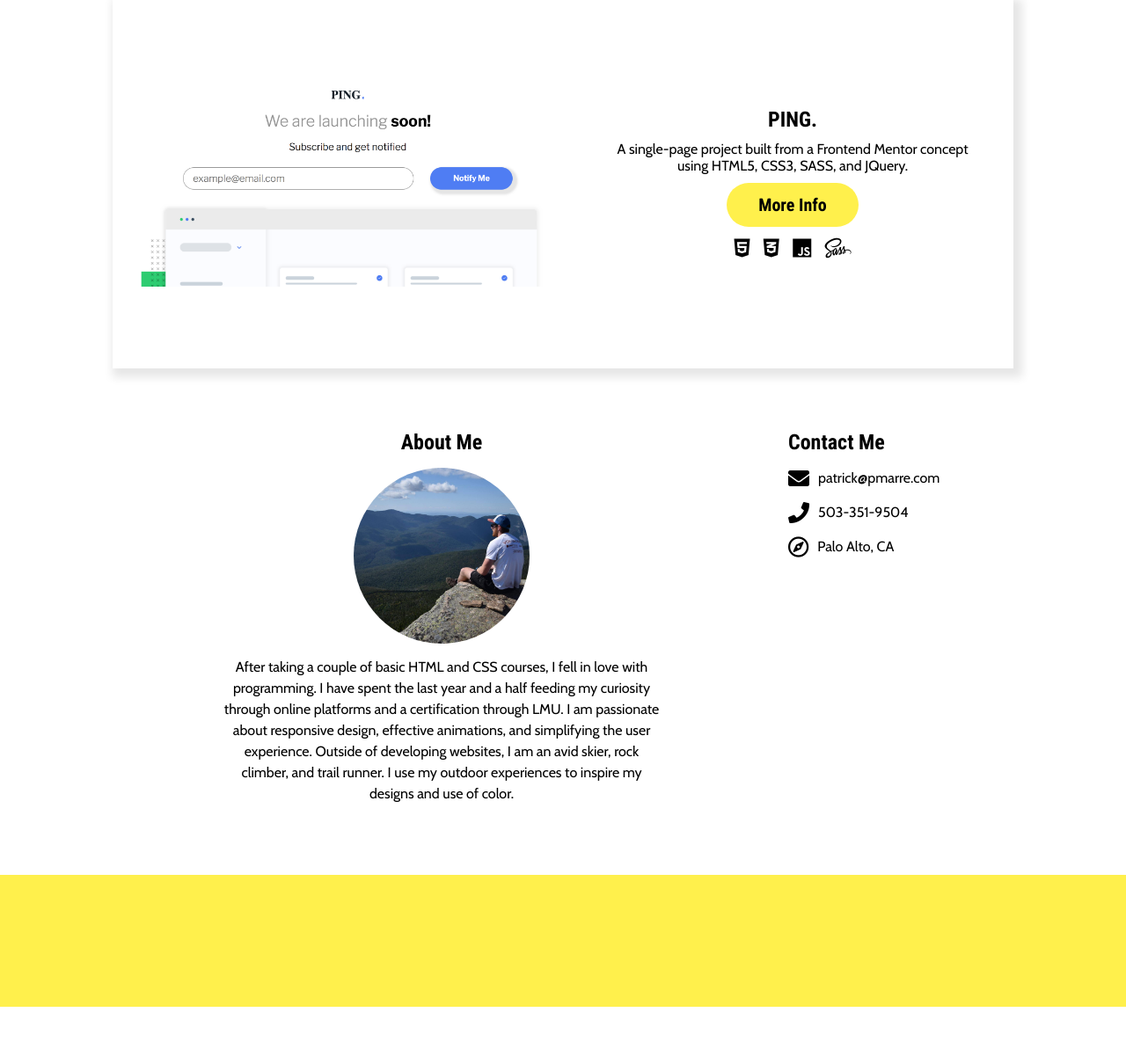
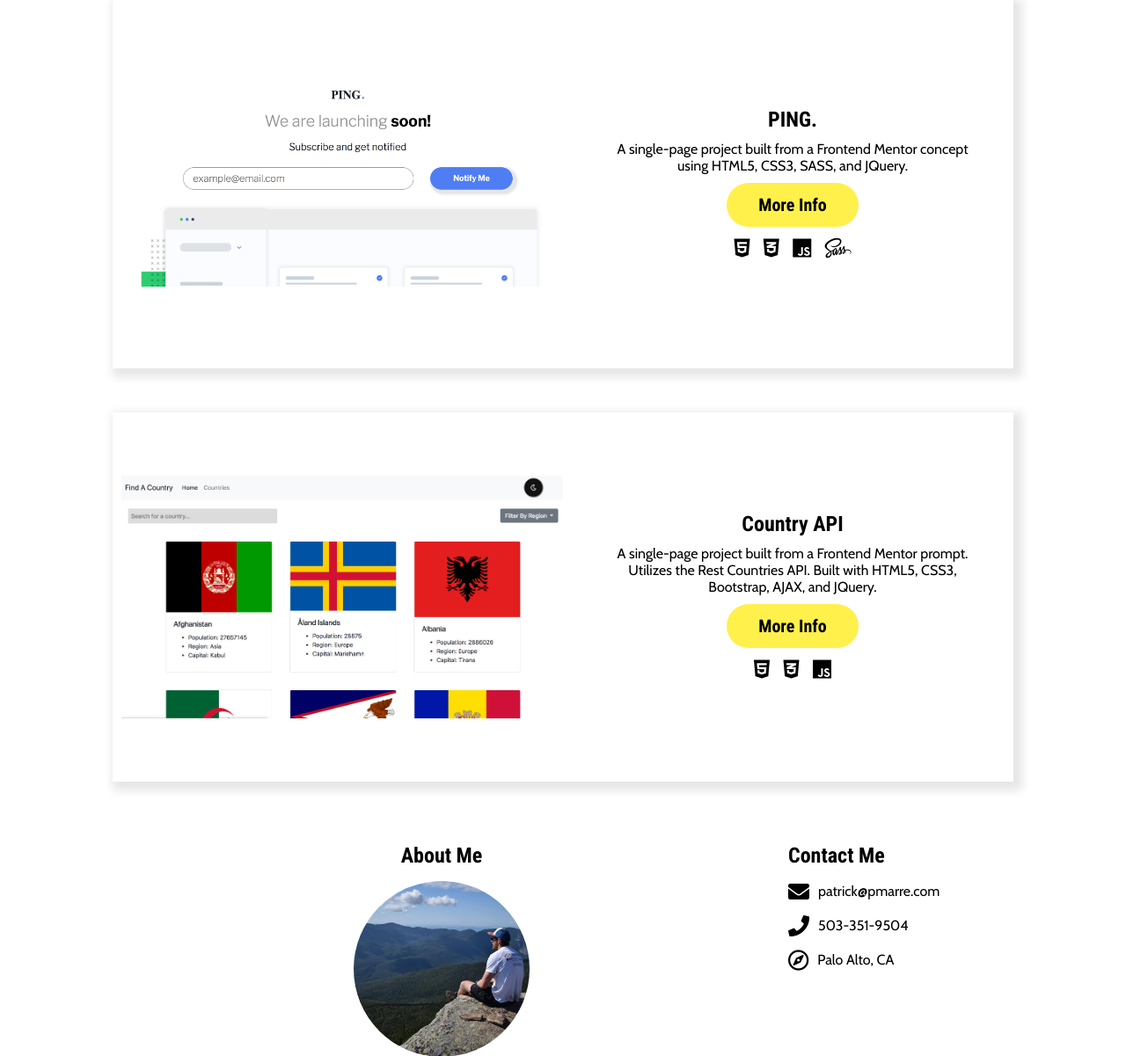
Before and after one commit to pmarre/main_portfolio, a PHP site: page / in a window 1280 px wide. Shown: the part 1275-2476 px from the top of the page at 88% size. Before the commit the page ends 2420 px from the top, so only its background shows below. Run offline with PHP 8.4, Linux system fonts and the light colour scheme.

Commit message:
update with country api

```diff
--- a/index.html
+++ b/index.html
@@ -139,6 +139,30 @@
           </div>
         </div>
       </div>
+      <div class="container">
+        <div class="port-item">
+          <div class="image-3"></div>
+
+          <div class="text">
+            <h1>Country API</h1>
+            <p>
+              A single-page project built from a Frontend Mentor prompt.
+              Utilizes the Rest Countries API. Built with HTML5, CSS3,
+              Bootstrap, AJAX, and JQuery.
+            </p>
+            <button class="more-btn">
+              <a href="#sideBar-3" class="more_link" id="sideBar-3"
+                >More Info</a
+              >
+            </button>
+            <div class="tech-stack">
+              <i class="fab fa-html5"></i>
+              <i class="fab fa-css3-alt"></i>
+              <i class="fab fa-js"></i>
+            </div>
+          </div>
+        </div>
+      </div>
     </section>
     <section id="contact" class="container">
       <div class="contact-wrapper">
@@ -172,6 +196,7 @@
         </div>
       </div>
     </section>
+    <!-- SANDY'S PET SHOP -->
     <section class="moreInfo container" id="moreInfo-1">
       <div class="moreItem1">
         <div class="close">&times;</div>
@@ -233,6 +258,7 @@
         </figure>
       </div>
     </section>
+    <!-- PING. -->
     <section class="moreInfo container" id="moreInfo-2">
       <div class="moreItem2">
         <div class="clearfix">
@@ -298,6 +324,64 @@
         </figure>
       </div>
     </section>
+    <!-- COUNTRY API -->
+    <section class="moreInfo container" id="moreInfo-3">
+      <div class="moreItem3">
+        <div class="clearfix">
+          <div class="close">&times;</div>
+        </div>
+        <h1>Country API</h1>
+        <div class="sourceBtns">
+          <button class="source">
+            <a href="https://github.com/pmarre/country_api" target="_blank"
+              >View Code</a
+            >
+          </button>
+          <button class="site">
+            <a
+              href="http://pmarre.com/Frontend_Mentor/CountryAPI/index.html"
+              target="_blank"
+              >View Site</a
+            >
+          </button>
+        </div>
+        <p>
+          Project idea from
+          <a class="fem" href="https://beta.frontendmentor.io/" target="_blank"
+            >Frontend Mentor</a
+          >.
+        </p>
+        <h3>More Goals:</h3>
+        <ul>
+          <li>Connect and display data from API</li>
+          <li>Dark Mode</li>
+        </ul>
+        <video autoplay muted loop id="countryAPI-video">
+          <source src="Videos/countryAPI_ui.webm" />
+        </video>
+        <h1>Switching To Dark Mode</h1>
+        <p>
+          I used JQuery and some CSS to toggle 'Dark Mode'.
+        </p>
+        <figure class="moreImg">
+          <img
+            src="Images/countryAPI-darkmode.png"
+            alt="CountryAPI in dark mode"
+            class="img"
+          />
+          <figcaption>Webpage in dark mode.</figcaption>
+        </figure>
+        <h1>Searching For A Country</h1>
+        <figure class="moreImg">
+          <img
+            src="Images/countryAPI-search.png"
+            alt="Using the search function"
+            class="img"
+          />
+          <figcaption>Country API search for country.</figcaption>
+        </figure>
+      </div>
+    </section>
 
     <footer></footer>
     <script
--- a/port.css
+++ b/port.css
@@ -164,13 +164,14 @@
   display: flex;
   flex-direction: column;
   justify-content: center;
-    box-shadow: 5px 5px 10px 5px rgba(0, 0, 0, .1);
+  box-shadow: 5px 5px 10px 5px rgba(0, 0, 0, 0.1);
   margin: 50px auto;
   padding: 10px;
 }
 
 .image-1,
-  .image-2 {
+.image-2,
+.image-3 {
   width: 100%;
   height: 200px;
   background-size: contain;
@@ -186,6 +187,10 @@
   background-image: url(Images/ping_desktop.png);
 }
 
+.image-3 {
+  background-image: url(Images/countryAPI-hp.png);
+}
+
 .text {
   width: 100%;
   text-align: center;
@@ -263,17 +268,17 @@
 .more-btn {
   width: 150px;
   height: 50px;
-    background-color: #FFF04C;
+  background-color: #fff04c;
   border-radius: 25px;
   border: none;
 }
 
 .more-btn:active {
-    transform: scale(.9);
+  transform: scale(0.9);
 }
 
 .more_link {
-    font-family: "Roboto Condensed";
+  font-family: 'Roboto Condensed';
   color: #000;
   font-size: 1.25rem;
   text-decoration: none;
@@ -498,7 +518,8 @@
     justify-content: space-between;
   }
   .image-1,
-    .image-2 {
+  .image-2,
+  .image-3 {
     width: 50%;
     height: 400px;
     margin: 10px;
--- a/portjs.js
+++ b/portjs.js
@@ -6,6 +6,7 @@ $(document).ready(function() {
     if (target.className === 'more_link') {
       e.preventDefault();
       for (let i = 0; i < 15; i++) {
+        console.log(target.id);
         if (target.id === 'sideBar-' + [i]) {
           $('#moreInfo-' + [i]).slideDown(300);
         }
@@ -32,5 +33,4 @@ $(document).ready(function() {
   $('.mobile-navItem').click(function() {
     $('.mobile-overlay').css('display', 'none');
   });
-
 });
```
Also changed, not shown: other parts of port.css (+51 -36 lines), Images/countryAPI-darkmode.png (added), Images/countryAPI-hp.png (added), Images/countryAPI-search.png (added), 1 other file. Lines whose indentation alone changed are shown as unchanged.
